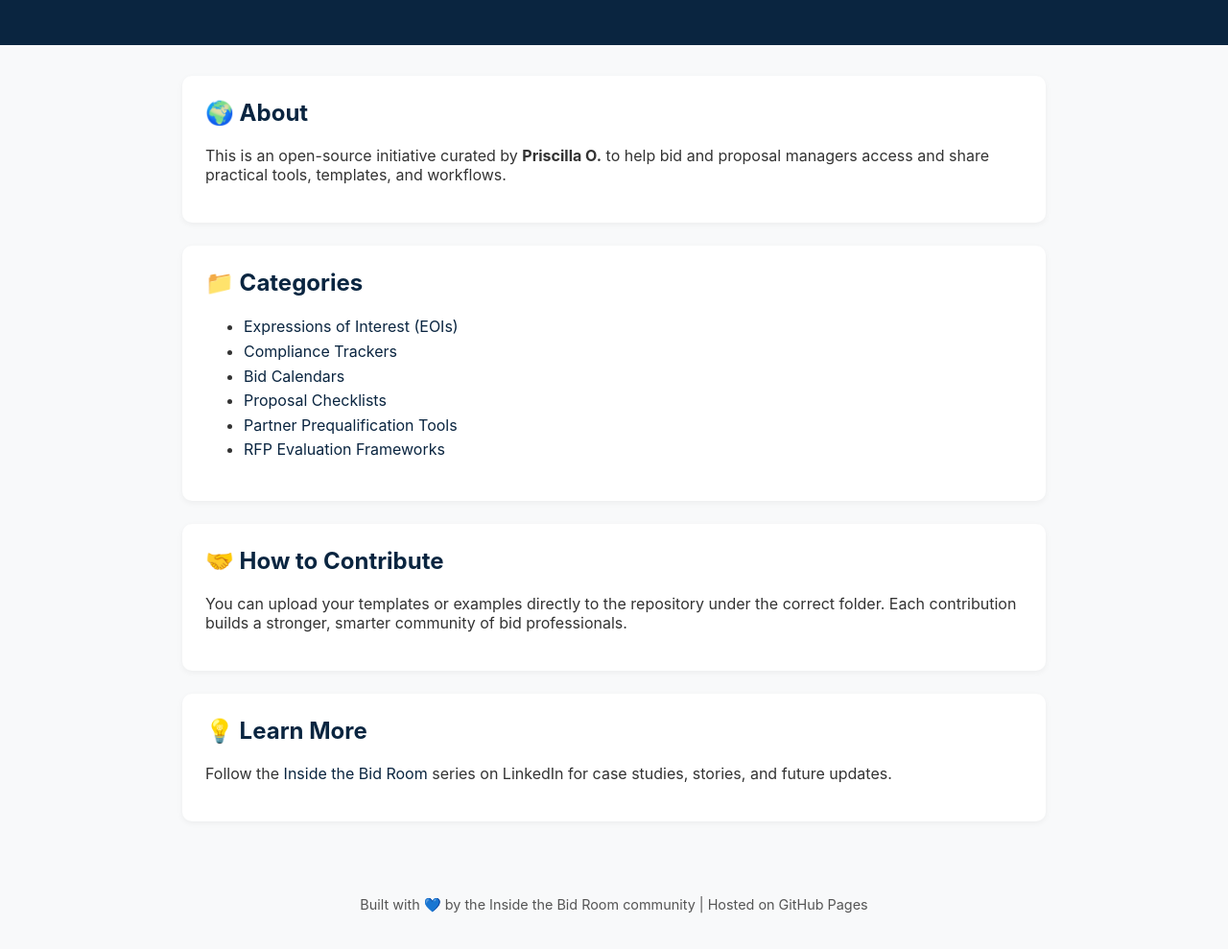
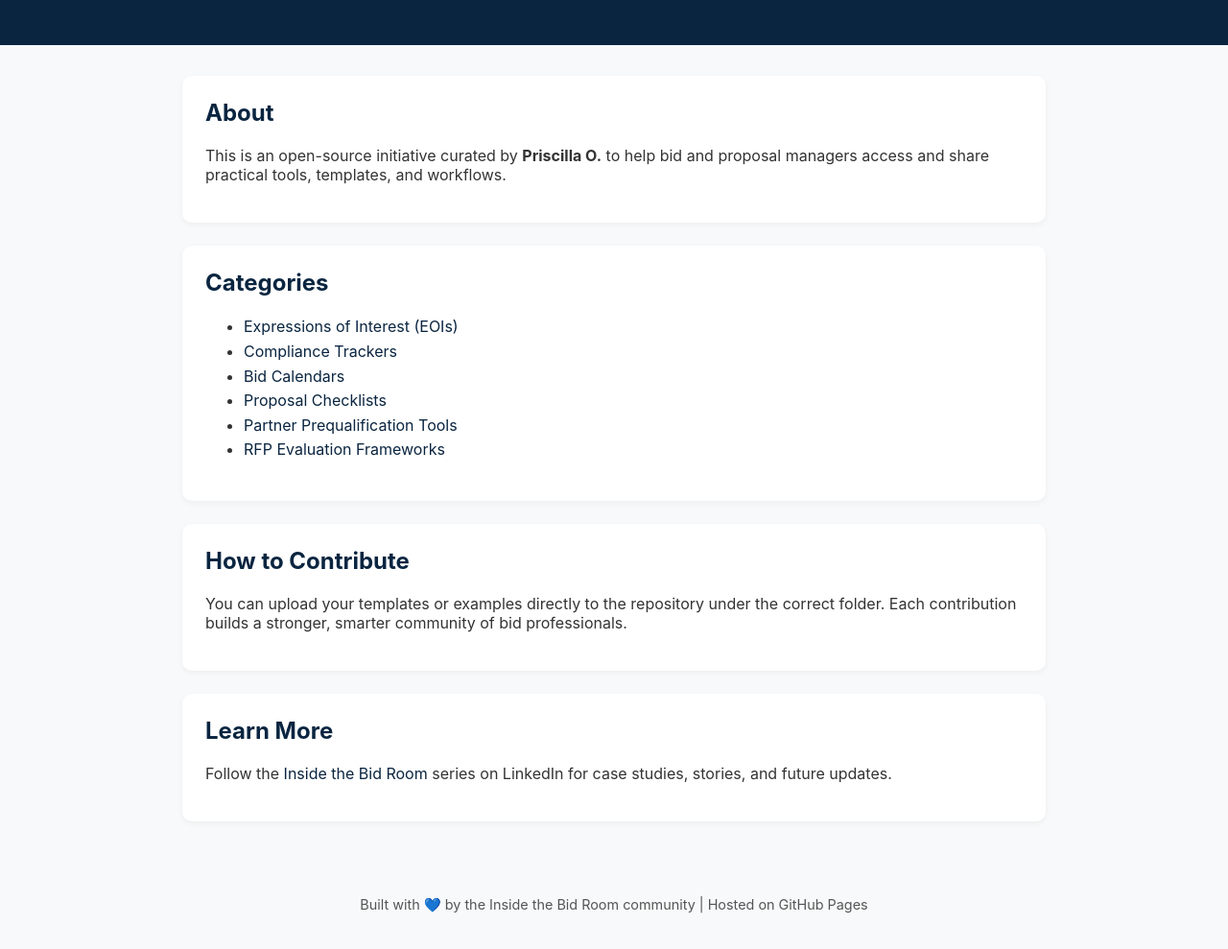
Before and after one commit to Peblusso/InsideThe-BidRoom-Library, a plain HTML site: page index.html in a window 1280 px wide. Shown: the part 103-1092 px from the top of the page at 96% size. Drawn offline with Linux system fonts and the light colour scheme.

Commit message:
index.html

```diff
--- a/index.html
+++ b/index.html
@@ -69,7 +69,7 @@
 
   <main>
     <section>
-      <h2>🌍 About</h2>
+      <h2> About</h2>
       <p>
         This is an open-source initiative curated by <strong>Priscilla O.</strong> to help bid and proposal
         managers access and share practical tools, templates, and workflows.
@@ -77,7 +77,7 @@
     </section>
 
     <section>
-      <h2>📁 Categories</h2>
+      <h2> Categories</h2>
       <ul>
         <li><a href="#">Expressions of Interest (EOIs)</a></li>
         <li><a href="#">Compliance Trackers</a></li>
@@ -89,7 +89,7 @@
     </section>
 
     <section>
-      <h2>🤝 How to Contribute</h2>
+      <h2> How to Contribute</h2>
       <p>
         You can upload your templates or examples directly to the repository under the correct folder.
         Each contribution builds a stronger, smarter community of bid professionals.
@@ -97,7 +97,7 @@
     </section>
 
     <section>
-      <h2>💡 Learn More</h2>
+      <h2> Learn More</h2>
       <p>
         Follow the <a href="https://www.linkedin.com/in/priscilla-o/">Inside the Bid Room</a> series on LinkedIn
         for case studies, stories, and future updates.
```
